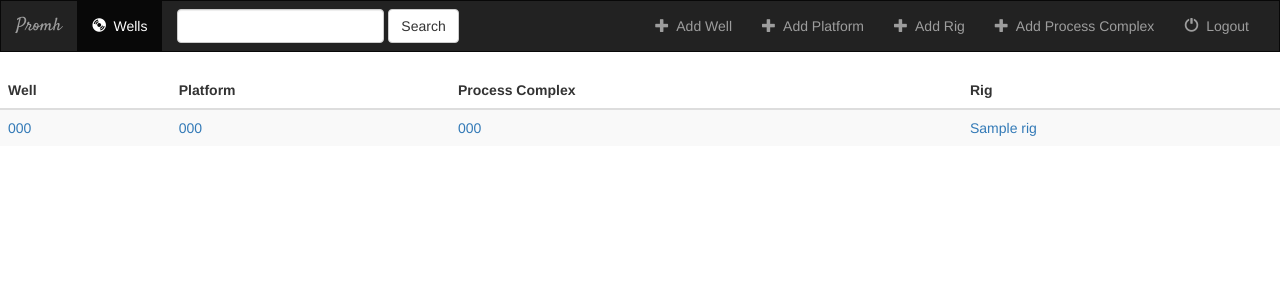
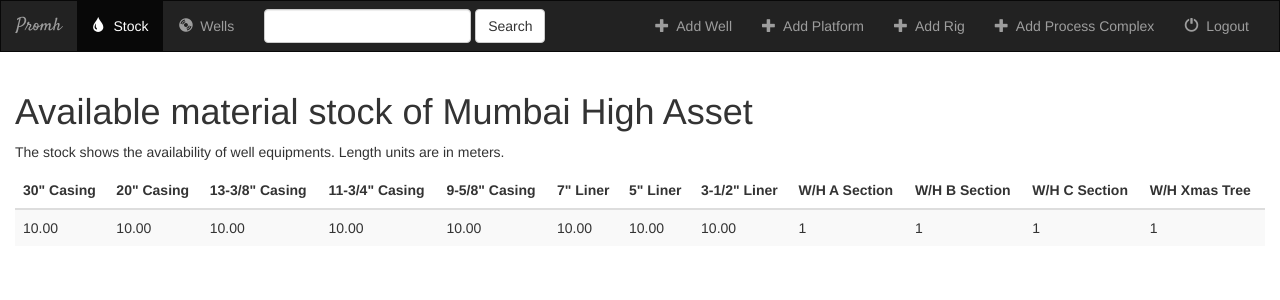
Before and after one commit to bpmnnit/mhmaterials, a Django app: page / in a window 1280 px wide. Shown: the top 300 px of the page. Run offline with Django 3.2, Linux system fonts and the light colour scheme; a user stored in the database is signed in; tables that the repository leaves empty hold one stand-in row (values such as "Sample post"); some libraries are stand-ins or nearby versions.

Commit message:
Added the Stock model and the index view modified to show the current stock.

```diff
--- a/promh/admin.py
+++ b/promh/admin.py
@@ -9,6 +9,7 @@ from .models import Casing
 from .models import Liner
 from .models import DrainholeLiner
 from .models import Wellhead
+from .models import Stock
 
 class RigAdmin(admin.ModelAdmin):
 	list_display = ('rig_name', 'rig_description', 'pub_date', 'was_published_recently')
@@ -36,3 +37,4 @@ admin.site.register(Casing, CasingAdmin)
 admin.site.register(Liner, LinerAdmin)
 admin.site.register(DrainholeLiner)
 admin.site.register(Wellhead)
+admin.site.register(Stock)
--- a/promh/templates/promh/base.html
+++ b/promh/templates/promh/base.html
@@ -28,7 +28,10 @@
         <!-- Items -->
         <div class="collapse navbar-collapse" id="topNavBar">
             <ul class="nav navbar-nav">
-                <li class="{% block wells_active %}{% endblock %}"><a href="{% url 'promh:index' %}"><span class="glyphicon glyphicon-cd" aria-hidden="true"></span>&nbsp; Wells</a></li>
+                <li class="{% block stock_active %}{% endblock %}"><a href="{% url 'promh:index' %}"><span class="glyphicon glyphicon-tint" aria-hidden="true"></span>&nbsp; Stock</a></li>
+            </ul>
+            <ul class="nav navbar-nav">
+                <li class="{% block wells_active %}{% endblock %}"><a href="{% url 'promh:wells' %}"><span class="glyphicon glyphicon-cd" aria-hidden="true"></span>&nbsp; Wells</a></li>
             </ul>
             <form class="navbar-form navbar-left" role="search" method="get" action="{% url 'promh:index' %}">
                 <div class="form-group">
--- a/promh/templates/promh/index.html
+++ b/promh/templates/promh/index.html
@@ -1,5 +1,5 @@
 {% extends 'promh/base.html' %}
-{% block wells_active %}active{% endblock %}
+{% block stock_active %}active{% endblock %}
 {% block create_well %}
 <li>
 	<a href="{% url 'promh:create_well' %}">
@@ -33,28 +33,48 @@
 {% endblock %}
 
 {% block body %}
-	{% if wells %}
+	<div class="container-fluid">
+	{% if stock %}
+		<h1>Available material stock of Mumbai High Asset</h1>
+		<p>The stock shows the availability of well equipments. Length units are in meters.</p>
 		<table class="table table-striped">
 			<thead>
 				<tr>
-					<th>Well</th>
-	        		<th>Platform</th>
-	        		<th>Process Complex</th>
-	        		<th>Rig</th>
+					<th>30" Casing</th>
+	        		<th>20" Casing</th>
+	        		<th>13-3/8" Casing</th>
+	        		<th>11-3/4" Casing</th>
+	        		<th>9-5/8" Casing</th>
+	        		<th>7" Liner</th>
+	        		<th>5" Liner</th>
+	        		<th>3-1/2" Liner</th>
+	        		<th>W/H A Section</th>
+	        		<th>W/H B Section</th>
+	        		<th>W/H C Section</th>
+	        		<th>W/H Xmas Tree</th>
 	        	</tr>
 	        </thead>
 	        <tbody>
-	        	{% for well in wells %}
+	        	{% for s in stock %}
 					<tr>
-						<td><a href="{% url 'promh:detail' well.id %}">{{ well }}</a></td>
-						<td><a href="{% url 'promh:platform_detail' well.platform.id %}">{{ well.platform }}</a></td>
-						<td><a href="{% url 'promh:processcomplex_detail' well.platform.process_complex.id %}">{{ well.platform.process_complex }}</a></td>
-						<td><a href="{% url 'promh:rig_detail' well.platform.rig.id %}">{{ well.platform.rig }}</a></td>
+						<td>{{ s.casing_size_30 }}</td>
+						<td>{{ s.casing_size_20 }}</td>
+						<td>{{ s.casing_size_13_3by8 }}</td>
+						<td>{{ s.casing_size_11_3by4 }}</td>
+						<td>{{ s.casing_size_9_5by8 }}</td>
+						<td>{{ s.liner_size_7 }}</td>
+						<td>{{ s.liner_size_5 }}</td>
+						<td>{{ s.liner_size_3_1by2 }}</td>
+						<td>{{ s.wellhead_a_section }}</td>
+						<td>{{ s.wellhead_b_section }}</td>
+						<td>{{ s.wellhead_c_section }}</td>
+						<td>{{ s.wellhead_xmas_tree }}</td>
 					</tr>
 				{% endfor %}
 			</tbody>
 		</table>
 	{% else %}
-		<p>No wells are available.</p>
+		<p>No stock found. Please recreate the inventory.</p>
 	{% endif %}
+	</div>
 {% endblock %}
--- a/promh/urls.py
+++ b/promh/urls.py
@@ -6,6 +6,7 @@ app_name = 'promh'
 
 urlpatterns = [
 	url(r'^$', views.index, name='index'),
+	url(r'^wells/$', views.wells, name='wells'),
 	url(r'^register/$', views.register, name='register'),
 	url(r'^login_user/$', views.login_user, name='login_user'),
 	url(r'^logout_user/$', views.logout_user, name='logout_user'),
--- a/promh/views.py
+++ b/promh/views.py
@@ -1,15 +1,42 @@
 from django.contrib.auth import authenticate, login, logout
-from .forms import UserForm, WellForm, CasingForm, LinerForm, DrainholeLinerForm, WellheadForm, RigForm, PlatformForm, ProcessComplexForm
 from django.db.models import Q
 from django.shortcuts import get_object_or_404, render
 from django.http import HttpResponse
 from django.urls import reverse
 from django.views import generic
 
+from .forms import UserForm
+from .forms import WellForm
+from .forms import CasingForm
+from .forms import LinerForm
+from .forms import DrainholeLinerForm
+from .forms import WellheadForm
+from .forms import RigForm
+from .forms import PlatformForm
+from .forms import ProcessComplexForm
 
-from .models import Rig, ProcessComplex, Platform, Well, Casing, Liner, DrainholeLiner, Wellhead
+from .models import Rig
+from .models import ProcessComplex
+from .models import Platform
+from .models import Well
+from .models import Casing
+from .models import Liner
+from .models import DrainholeLiner
+from .models import Wellhead
+from .models import Stock
+
+import datetime
 
 def index(request):
+    if not request.user.is_authenticated():
+        return render(request, 'promh/login.html')
+    else:
+        stock = Stock.objects.all()
+        return render(request, 'promh/index.html', {
+            'stock': stock,
+        })
+
+def wells(request):
     if not request.user.is_authenticated():
         return render(request, 'promh/login.html')
     else:
@@ -19,11 +46,11 @@ def index(request):
             wells = wells.filter(
                 Q(well_code__icontains = query)
             ).distinct()
-            return render(request, 'promh/index.html', {
+            return render(request, 'promh/wells.html', {
                 'wells': wells,
             })
         else:
-            return render(request, 'promh/index.html', {
+            return render(request, 'promh/wells.html', {
                 'wells': wells,
             })
 
@@ -88,6 +115,7 @@ def create_well(request):
             well = form.save(commit=False)
             well.user = request.user
             well.well_code = well.well_code.upper()
+            well.pub_date = datetime.datetime.now().strftime("%Y-%m-%d %H:%M:%S")
             well.save()
             context = {
                 'well': well,
@@ -112,6 +140,7 @@ def create_casing(request, well_id):
             casing.user = request.user
             w = get_object_or_404(Well, pk = well_id)
             casing.well = w
+            casing.pub_date = datetime.datetime.now().strftime("%Y-%m-%d %H:%M:%S")
             casing.save()
             context = {
                 'casing': casing,
@@ -138,6 +167,7 @@ def create_liner(request, well_id):
             liner.user = request.user
             w = get_object_or_404(Well, pk = well_id)
             liner.well = w
+            liner.pub_date = datetime.datetime.now().strftime("%Y-%m-%d %H:%M:%S")
             liner.save()
             context = {
                 'liner': liner,
@@ -164,6 +194,7 @@ def create_drainholeliner(request, well_id):
             drainholeliner.user = request.user
             w = get_object_or_404(Well, pk = well_id)
             drainholeliner.well = w
+            drainholeliner.pub_date = datetime.datetime.now().strftime("%Y-%m-%d %H:%M:%S")
             drainholeliner.save()
             context = {
                 'drainholeliner': drainholeliner,
@@ -190,6 +221,7 @@ def create_wellhead(request, well_id):
             wellhead.user = request.user
             w = get_object_or_404(Well, pk = well_id)
             wellhead.well = w
+            wellhead.pub_date = datetime.datetime.now().strftime("%Y-%m-%d %H:%M:%S")
             wellhead.save()
             context = {
                 'wellhead': wellhead,
@@ -215,6 +247,7 @@ def create_rig(request):
             rig = form.save(commit=False)
             rig.user = request.user
             rig.rig_name = rig.rig_name.upper()
+            rig.pub_date = datetime.datetime.now().strftime("%Y-%m-%d %H:%M:%S")
             rig.save()
             context = {
                 'rig': rig,
@@ -234,6 +267,7 @@ def create_processcomplex(request):
             processcomplex = form.save(commit=False)
             processcomplex.user = request.user
             processcomplex.process_complex_code = processcomplex.process_complex_code.upper()
+            processcomplex.pub_date = datetime.datetime.now().strftime("%Y-%m-%d %H:%M:%S")
             processcomplex.save()
             context = {
                 'processcomplex': processcomplex,
@@ -253,6 +287,7 @@ def create_platform(request):
             platform = form.save(commit=False)
             platform.user = request.user
             platform.platform_code = platform.platform_code.upper()
+            platform.pub_date = datetime.datetime.now().strftime("%Y-%m-%d %H:%M:%S")
             platform.save()
             context = {
                 'platform': platform,
```
Also changed, not shown: promh/forms.py (+8 -8 lines), promh/models.py (+28 -9 lines), promh/templates/promh/wells.html (added, +60 -0 lines), promh/migrations/0013_auto_20161003_1526.py (added), 6 other files.
